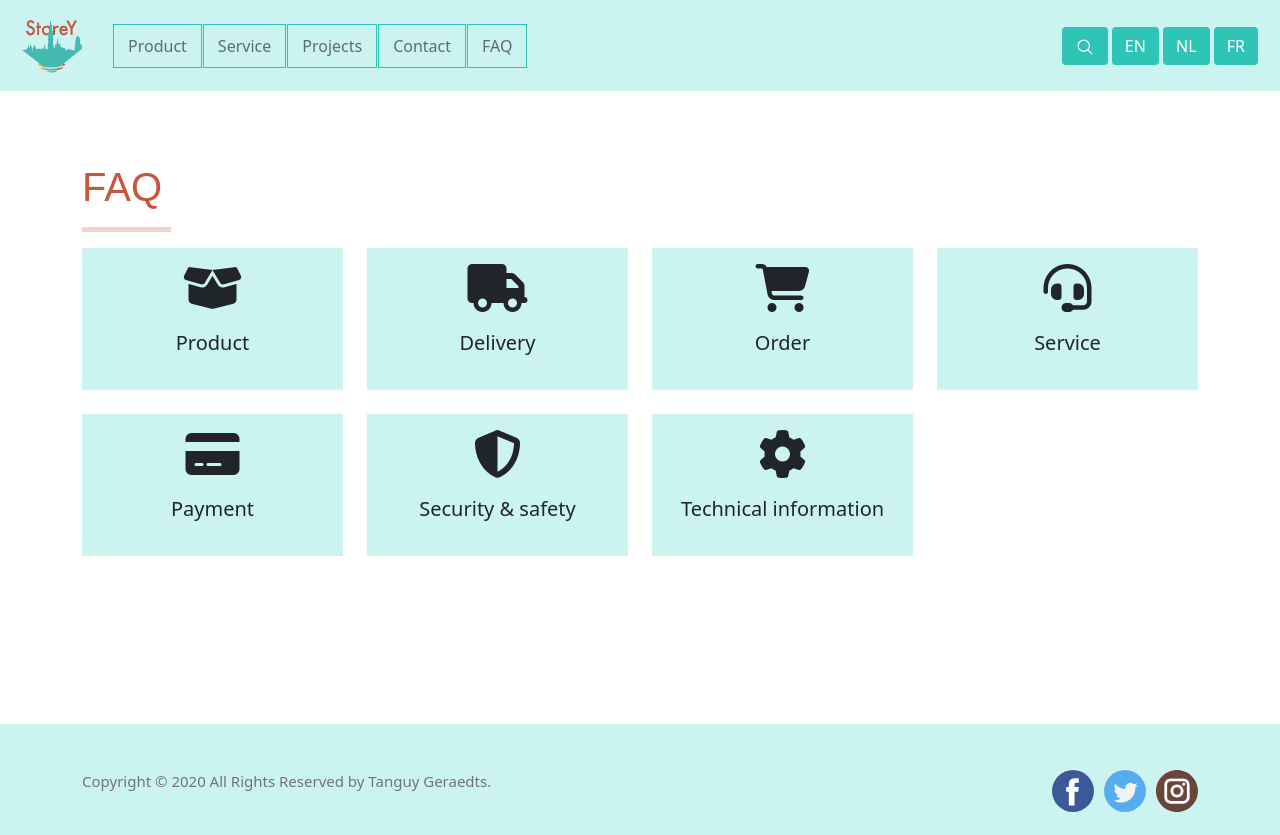
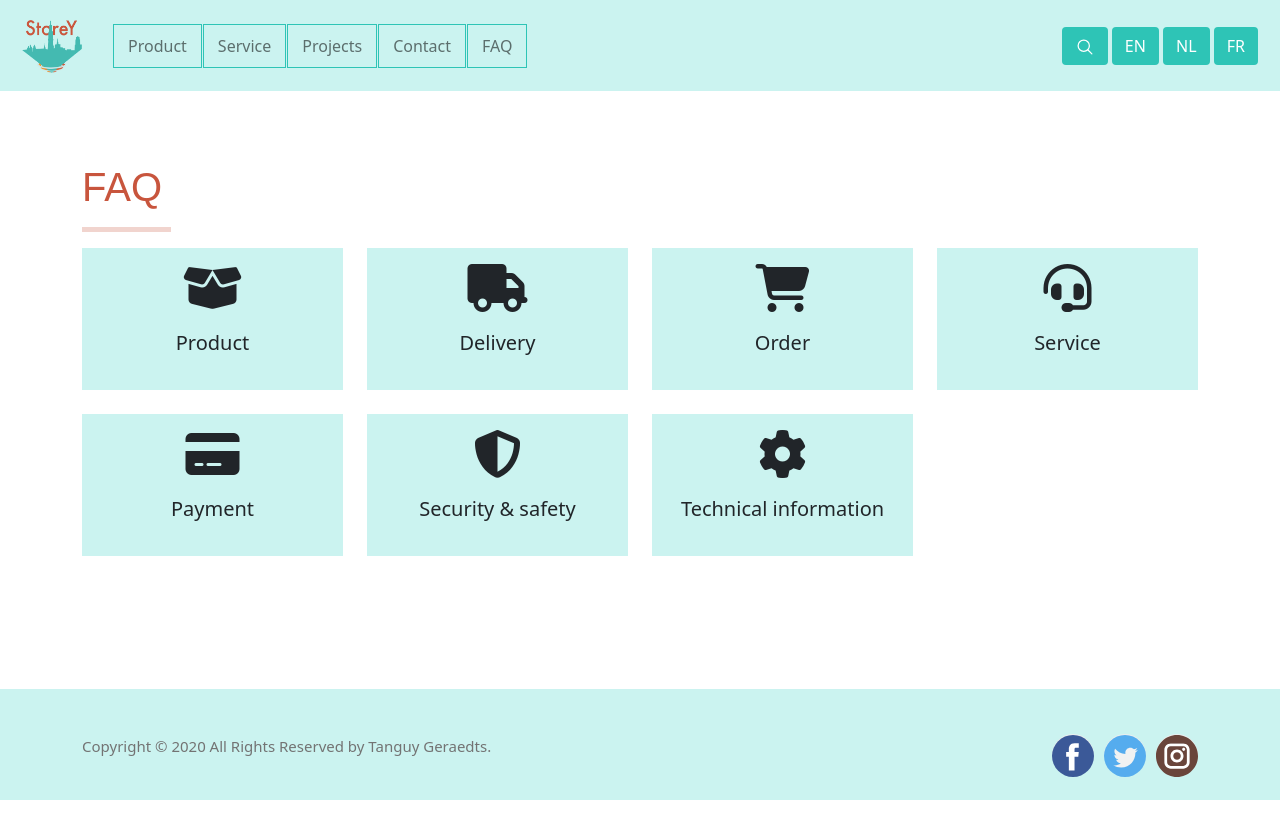
Before and after one commit to Lastrum/StoreY, a plain HTML site: page pages/faq.html in a window 1280 px wide. After the commit the page ends 800 px from the top, so only its background shows below. Drawn offline with nearby package versions, Linux system fonts and the light colour scheme; a web font is replaced by a local one.

Commit message:
Update faq.html

```diff
--- a/pages/faq.html
+++ b/pages/faq.html
@@ -139,7 +139,7 @@
 
 
 <!-- Site footer -->
-<footer class="site-footer background">
+<footer class="site-footer background fixed-bottom">
     <div class="container">
         <div class="row">
             <div class="col-md-8 col-sm-6 col-xs-12">
```
